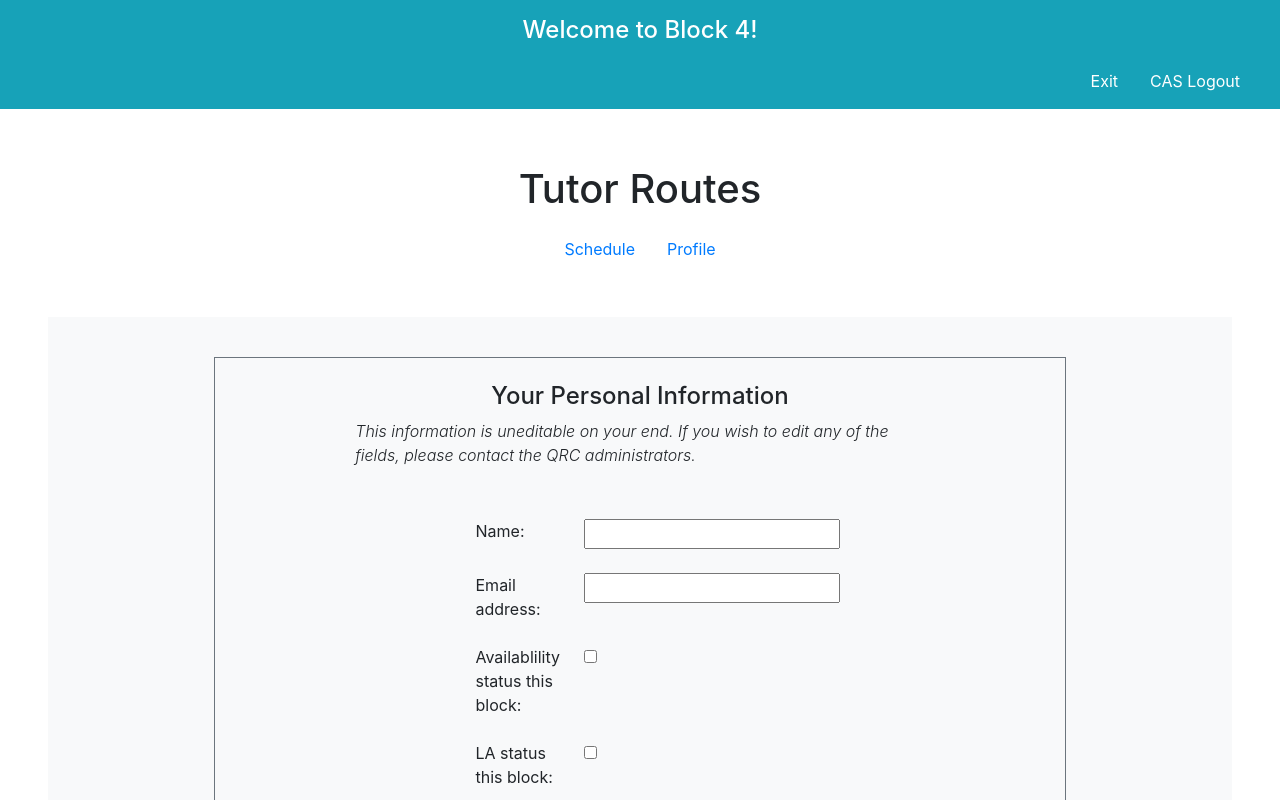
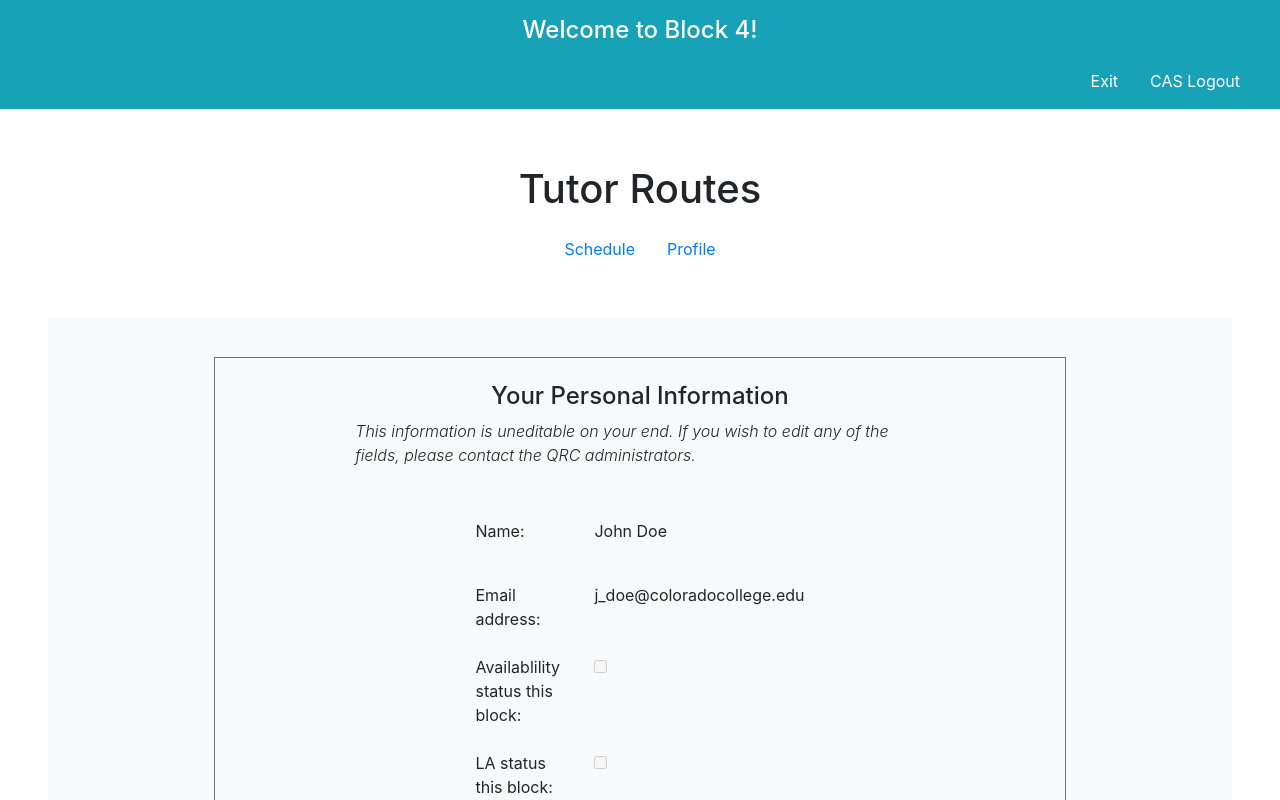
Before and after one commit to gpham99/qrc-schedule-system, a React (Create React App) app in the folder frontend/: page /tutor/profile in a window 1280 px wide. Shown: the top 800 px of the page. Built offline with nearby package versions, Linux system fonts and the light colour scheme; no server answers.

Commit message:
added auth for the tutor schedule page

```diff
--- a/frontend/src/Components/Tutor.js
+++ b/frontend/src/Components/Tutor.js
@@ -1,10 +1,55 @@
-import React from "react";
+import React, { useEffect, useState } from "react";
 import Schedule from "./Tutor/Schedule";
 import Profile from "./Tutor/Profile";
-import { Route, Routes } from "react-router-dom";
+import { Route, Routes, useSearchParams } from "react-router-dom";
+import Unauthorized from "../ErrorPages/Unauthorized";
 
 const Tutor = () => {
+  const [searchParams, setSearchParams] = useSearchParams();
+  const [name, setName] = useState(() => {
+    return searchParams.get("username") || null;
+  });
+  const [isAuthorized, setIsAuthorized] = useState(() => {
+    if (localStorage.getItem("access_token") == null) {
+      return null;
+    } else {
+      return true;
+    }
+  });
+
+  useEffect(() => {
+    const requestOptions = {
+      method: "POST",
+      headers: { "Content-Type": "application/json" },
+      body: JSON.stringify({
+        username: name,
+        password: "pass",
+      }),
+    };
+    if (isAuthorized === null) {
+      fetch("http://52.12.35.11:8080/auth", requestOptions)
+        .then(function (response) {
+          return response.json();
+        })
+        .then(function (data) {
+          if (data["access_token"] === undefined) {
+            setIsAuthorized(false);
+          } else {
+            setIsAuthorized(true);
+            localStorage.setItem(
+              "access_token",
+              JSON.stringify(data["access_token"])
+            );
+          }
+        });
+    }
+  }, []);
+
   return (
+    <>
+      {isAuthorized === false ? (
+        <Unauthorized></Unauthorized>
+      ) : (
         <div>
           <div class="bg-info">
             <div class="pt-3">
@@ -55,12 +100,14 @@ const Tutor = () => {
 
           <div class="p-5">
             <Routes>
-          <Route path="" element={<Schedule></Schedule>}></Route>
+              <Route path=""></Route>
               <Route path="schedule" element={<Schedule></Schedule>}></Route>
               <Route path="profile" element={<Profile></Profile>}></Route>
             </Routes>
           </div>
         </div>
+      )}
+    </>
   );
 };
 
--- a/frontend/src/Components/Tutor/Profile.js
+++ b/frontend/src/Components/Tutor/Profile.js
@@ -46,25 +46,35 @@ const Profile = () => {
               <tr>
                 <td>Name:</td>
                 <td>
-                  <input class="flex-row" />
+                  <p>John Doe</p>
                 </td>
               </tr>
               <tr>
                 <td>Email address: </td>
                 <td>
-                  <input class="flex-row" />
+                  <p>j_doe@coloradocollege.edu</p>
                 </td>
               </tr>
               <tr>
                 <td>Availablility status this block: </td>
                 <td>
-                  <input type="checkbox" data-toggle="toggle" data-size="lg" />
+                  <input
+                    type="checkbox"
+                    data-toggle="toggle"
+                    data-size="lg"
+                    disabled
+                  />
                 </td>
               </tr>
               <tr>
                 <td>LA status this block: </td>
                 <td>
-                  <input type="checkbox" data-toggle="toggle" data-size="lg" />
+                  <input
+                    type="checkbox"
+                    data-toggle="toggle"
+                    data-size="lg"
+                    disabled
+                  />
                 </td>
               </tr>
             </tbody>
--- a/frontend/src/Components/Tutor/Schedule.js
+++ b/frontend/src/Components/Tutor/Schedule.js
@@ -1,24 +1,6 @@
-import React, { useEffect, useState } from "react";
-import { useSearchParams } from "react-router-dom";
+import React from "react";
 
 const Schedule = () => {
-  const [searchParams, setSearchParams] = useSearchParams();
-
-  const [name, setName] = useState(() => {
-    const saved = localStorage.getItem("name");
-    const param = searchParams.get("username");
-    if (saved === "null" || saved === null) {
-      return param;
-    } else {
-      return saved;
-    }
-  });
-
-  useEffect(() => {
-    console.log("name: ", name);
-    localStorage.setItem("name", name);
-  }, [name]);
-
   return (
     <div class="container align-items-center bg-light">
       <div class="d-flex justify-content-center p-4">
```
Lines whose indentation alone changed are shown as unchanged.
